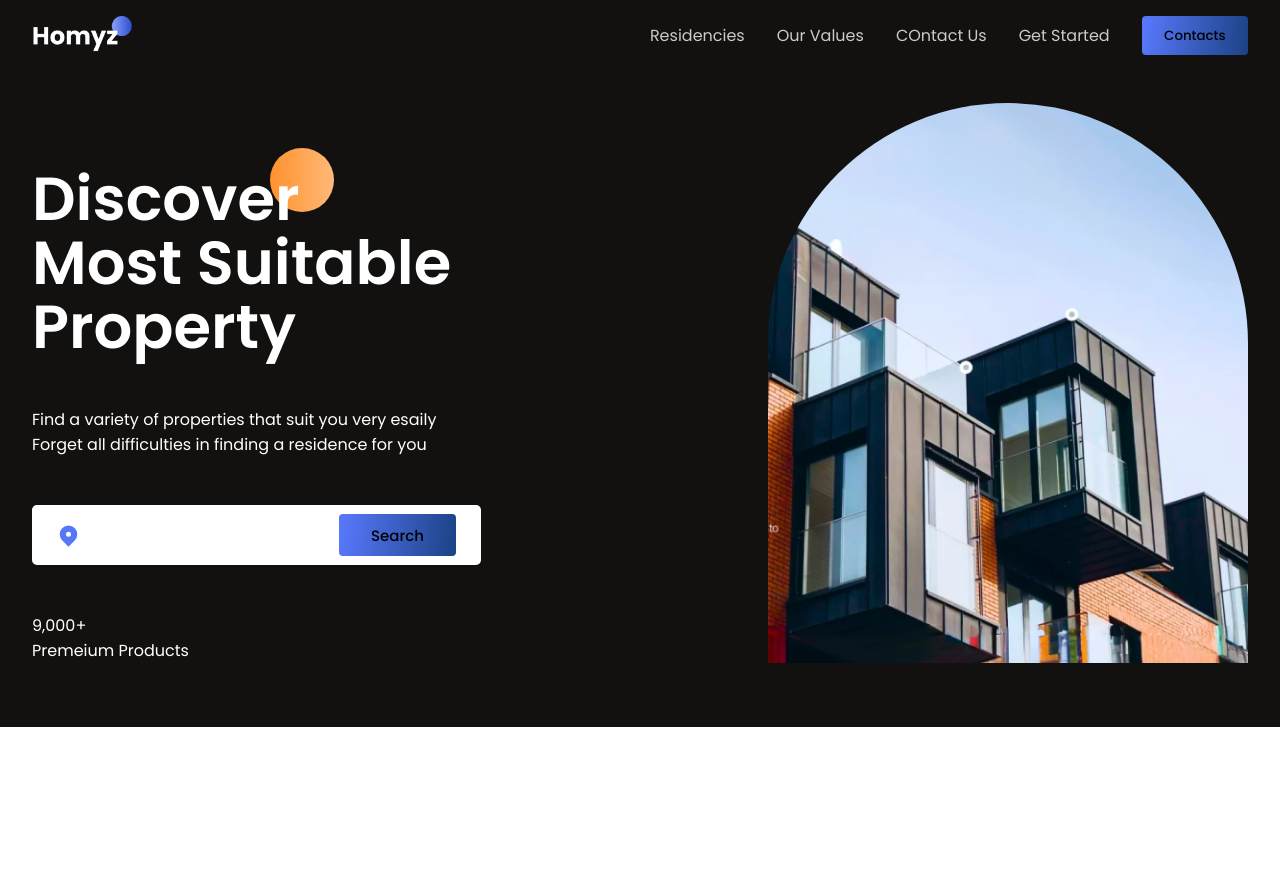
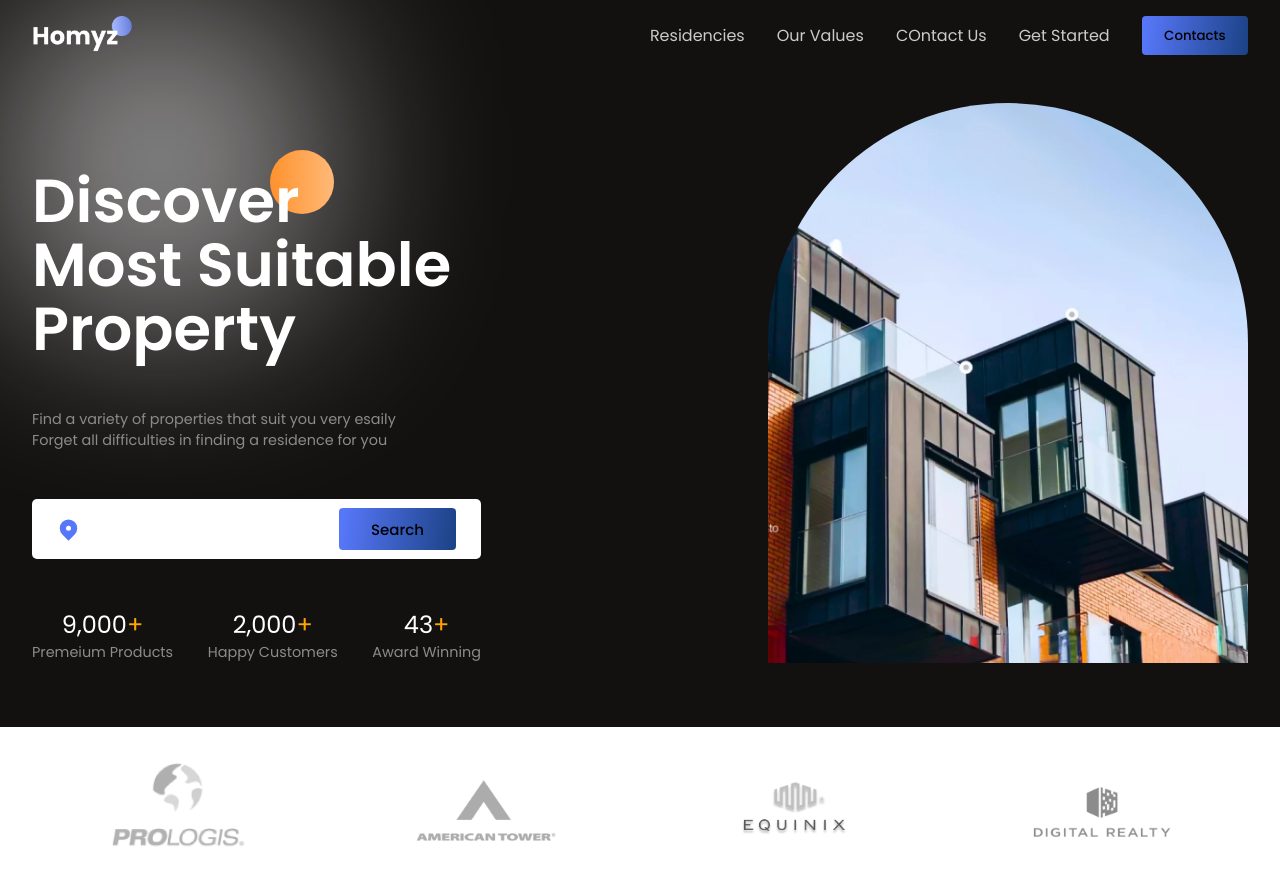
Before and after one commit to DIPAYANPOREL/real_estate_project, a React (Vite) app: page / in a window 1280 px wide. Shown: the top 884 px of the page. Before the commit the page ends 800 px from the top, so only its background shows below. Built offline with nearby package versions, Linux system fonts and the light colour scheme.

Commit message:
Company logo part & styling added

```diff
--- /dev/null
+++ b/src/App.css
@@ -0,0 +1,18 @@
+.App {
+  position: relative;
+  overflow-x: clip;
+}
+
+.App > :nth-child(1) {
+  background: var(--black);
+  position: relative;
+}
+
+.white-gradient {
+  position: absolute;
+  width: 20rem;
+  height: 20rem;
+  background: rgba(255, 255, 255, 0.522);
+  filter: blur(95px);
+  border-radius: 95px;
+}
--- a/src/App.jsx
+++ b/src/App.jsx
@@ -1,12 +1,17 @@
 import Header from "./components/Header/Header";
 import Hero from "./components/Hero/Hero";
-
+import "./App.css";
+import Companies from "./components/Companies/Companies";
 
 function App() {
   return (
     <div className="App">
-      <Header />
-      <Hero />
+      <div>
+        <div className="white-gradient"/>
+        <Header />
+        <Hero />
+      </div>
+      <Companies />
     </div>
 
   );
--- /dev/null
+++ b/src/components/Companies/Companies.css
@@ -0,0 +1,8 @@
+.c-container{
+    justify-content: space-around;
+    gap: 1rem;
+}
+
+.c-container>img{
+    width: 9rem;
+}
--- /dev/null
+++ b/src/components/Companies/Companies.jsx
@@ -0,0 +1,17 @@
+import React from 'react'
+import "./Companies.css";
+
+const Companies = () => {
+    return (
+        <section className="c-wrapper">
+            <div className="paddings innerWidth flexCenter c-container">
+                <img src="./prologis.png" alt="" />
+                <img src="./tower.png" alt="" />
+                <img src="./equinix.png" alt="" />
+                <img src="./realty.png" alt="" />
+            </div>
+        </section>
+    )
+};
+
+export default Companies;
--- a/src/components/Header/Header.css
+++ b/src/components/Header/Header.css
@@ -1,5 +1,5 @@
 .h-wrapper {
-  background: var(--black);
+  /* background: var(--black); */
   color: white;
 }
 
--- a/src/components/Hero/Hero.css
+++ b/src/components/Hero/Hero.css
@@ -2,7 +2,7 @@
   color: white;
   position: relative;
   padding-bottom: 2rem;
-  background-color: var(--black);
+  /* background-color: var(--black); */
 }
 
 .hero-container {
@@ -69,6 +69,19 @@
   transform: scale(1.1);
 }
 
+.stats {
+  width: 100%;
+  justify-content: space-between;
+}
+
+.stat>:nth-child(1){
+  font-size: 1.5rem;
+}
+
+.stat>:nth-child(1)>:last-child{
+  color: orange;
+}
+
 /* Right Side */
 
 .image-container {
--- a/src/components/Hero/Hero.jsx
+++ b/src/components/Hero/Hero.jsx
@@ -22,10 +22,10 @@
                         </h1>
                     </div>
                     <div className="flexColStart hero-des">
-                        <span>
+                        <span className="secondaryText">
                             Find a variety of properties that suit you very esaily
                         </span>
-                        <span>
+                        <span className="secondaryText">
                             Forget all difficulties in finding a residence for you
                         </span>
                     </div>
@@ -38,13 +38,31 @@
                     </div>
 
                     <div className="flexCenter stats">
-                        <div className="flexColStart stat">
+                        <div className="flexColCenter stat">
                             <span>
                                 <CountUp start={8800} end={9000} duration={4} />
                                 <span>+</span>
                             </span>
+                            <span className="secondaryText">
+                                Premeium Products
+                            </span>
+                        </div>
+                        <div className="flexColCenter stat">
                             <span>
-                                Premeium Products
+                                <CountUp start={1950} end={2000} duration={4} />
+                                <span>+</span>
+                            </span>
+                            <span className="secondaryText" >
+                                Happy Customers
+                            </span>
+                        </div>
+                        <div className="flexColCenter stat">
+                            <span>
+                                <CountUp end={43} />
+                                <span>+</span>
+                            </span>
+                            <span className="secondaryText">
+                                Award Winning
                             </span>
                         </div>
                     </div>
```
